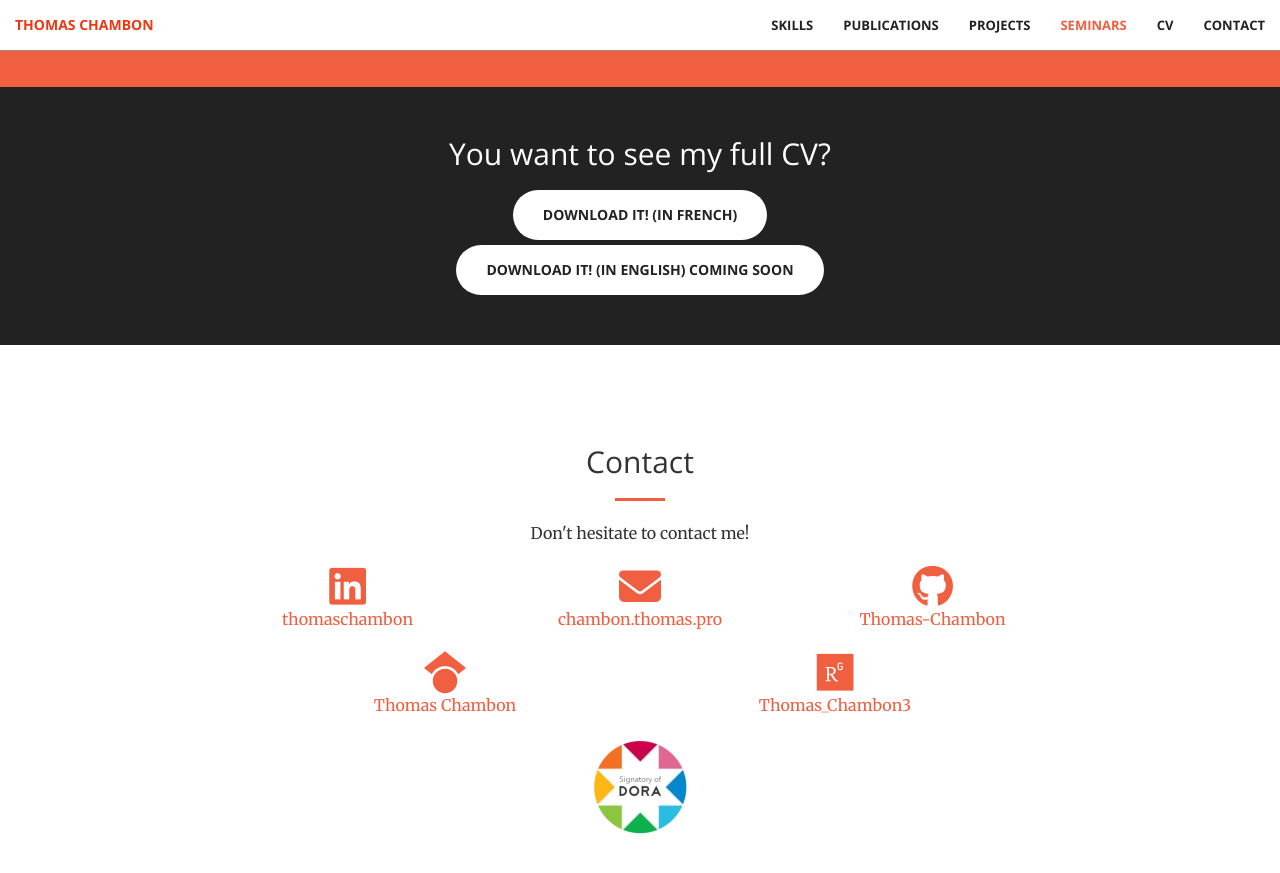
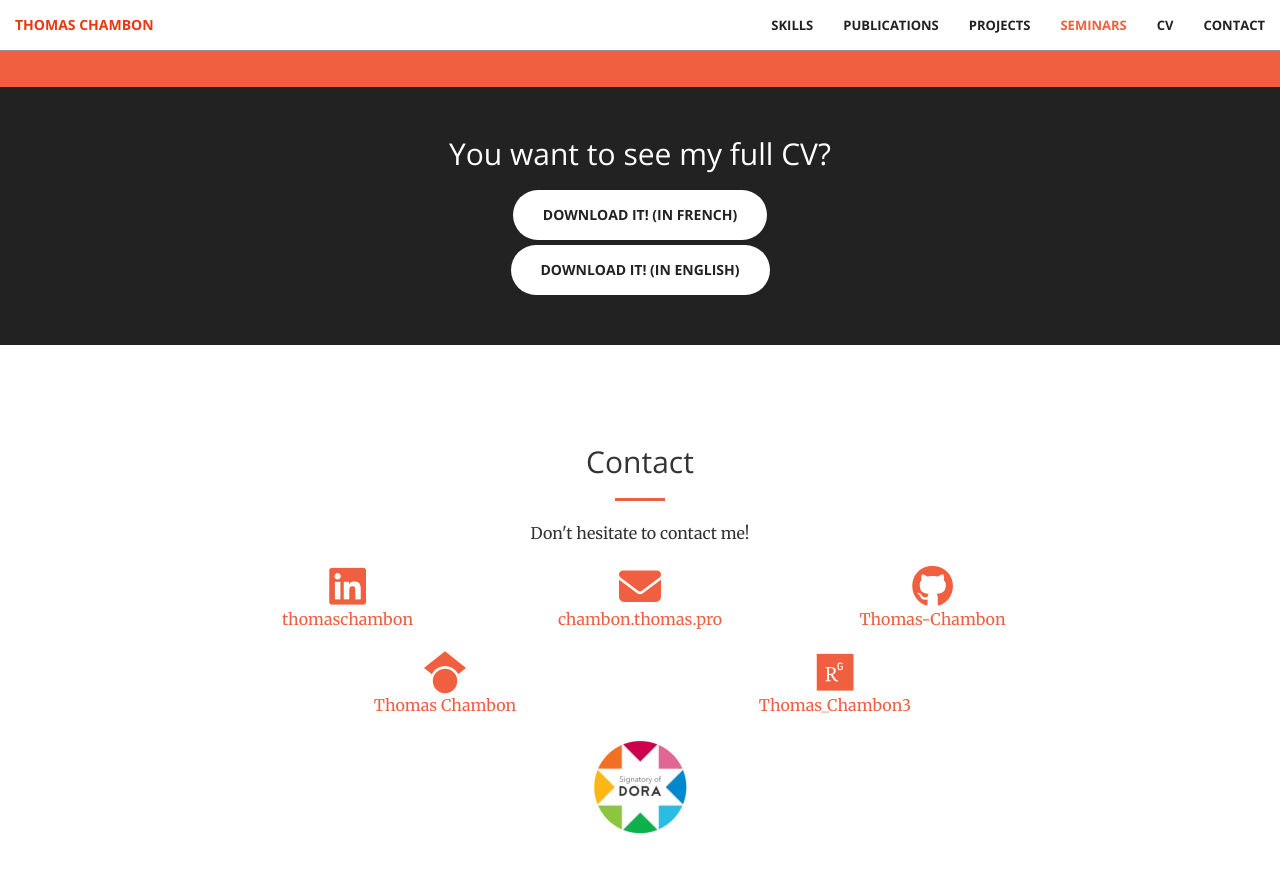
Before and after one commit to Thomas-Chambon/Thomas-Chambon.github.io, a Jekyll site: the page built from index.markdown, in a window 1280 px wide and 900 px high, scrolled down 3441 px. Shown: the top 873 px of the window. Built offline with Jekyll 4.4.1, drawn with Linux system fonts in a browser that asks for light colours.

Commit message:
Add my resume (english version)

```diff
--- a/_includes/cv.html
+++ b/_includes/cv.html
@@ -3,7 +3,7 @@
           <div class="call-to-action">
               <h2>You want to see my full CV?</h2>
               <a href="cv/CV_Thomas_Chambon_French.pdf" class="btn btn-default btn-xl wow tada" style="margin-bottom: 5px;" aria-label="Thomas Chambon's CV in french" target="_blank" rel="noreferrer">Download it! (In French)</a><br>
-              <a href="#" class="btn btn-default btn-xl wow tada" aria-label="Thomas Chambon's CV in english" target="_blank" rel="noreferrer">Download it! (In English) COMING SOON</a>
+              <a href="cv/resume_Thomas_Chambon.pdf" class="btn btn-default btn-xl wow tada" aria-label="Thomas Chambon's CV in english" target="_blank" rel="noreferrer">Download it! (In English)</a>
           </div>
       </div>
   </aside>
```
